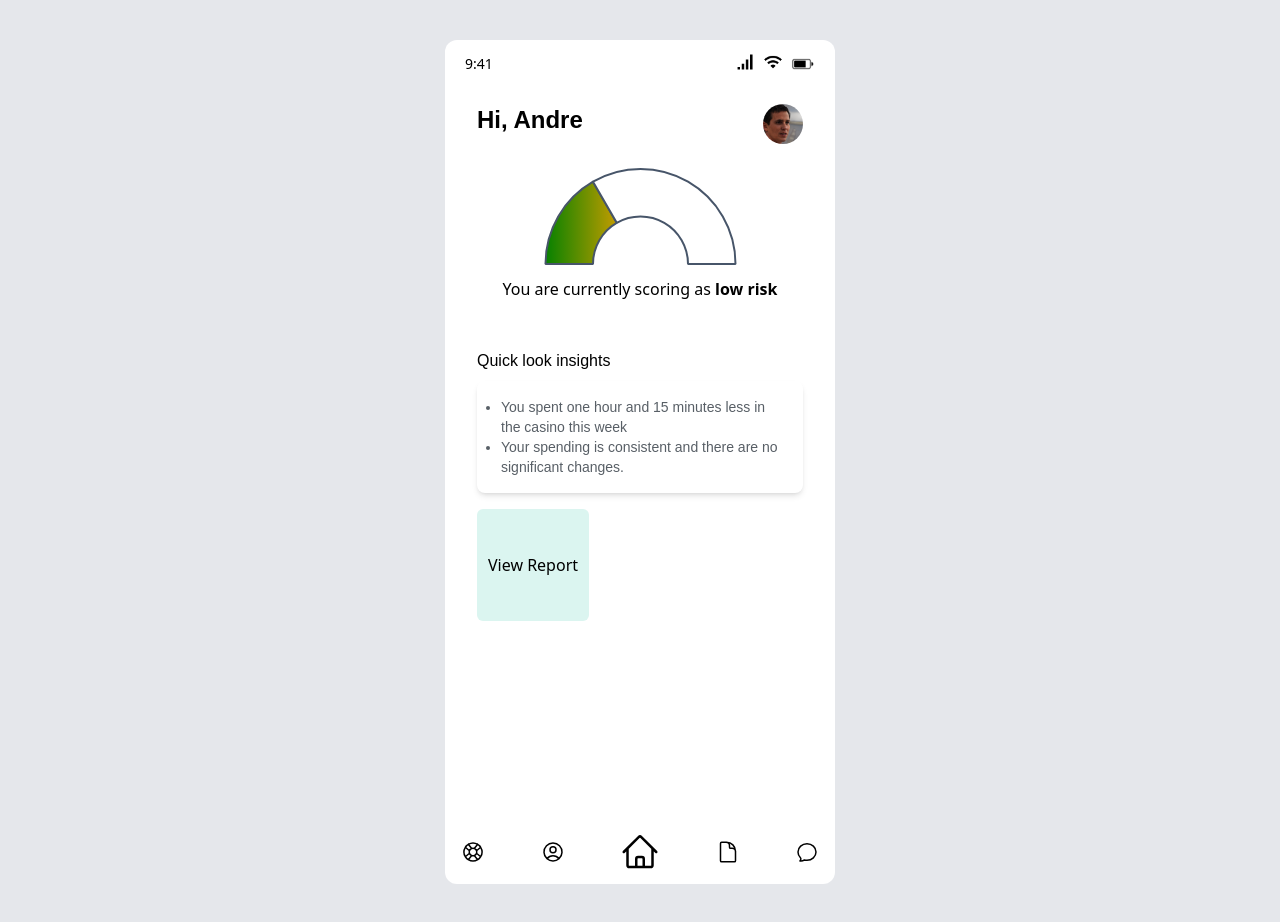
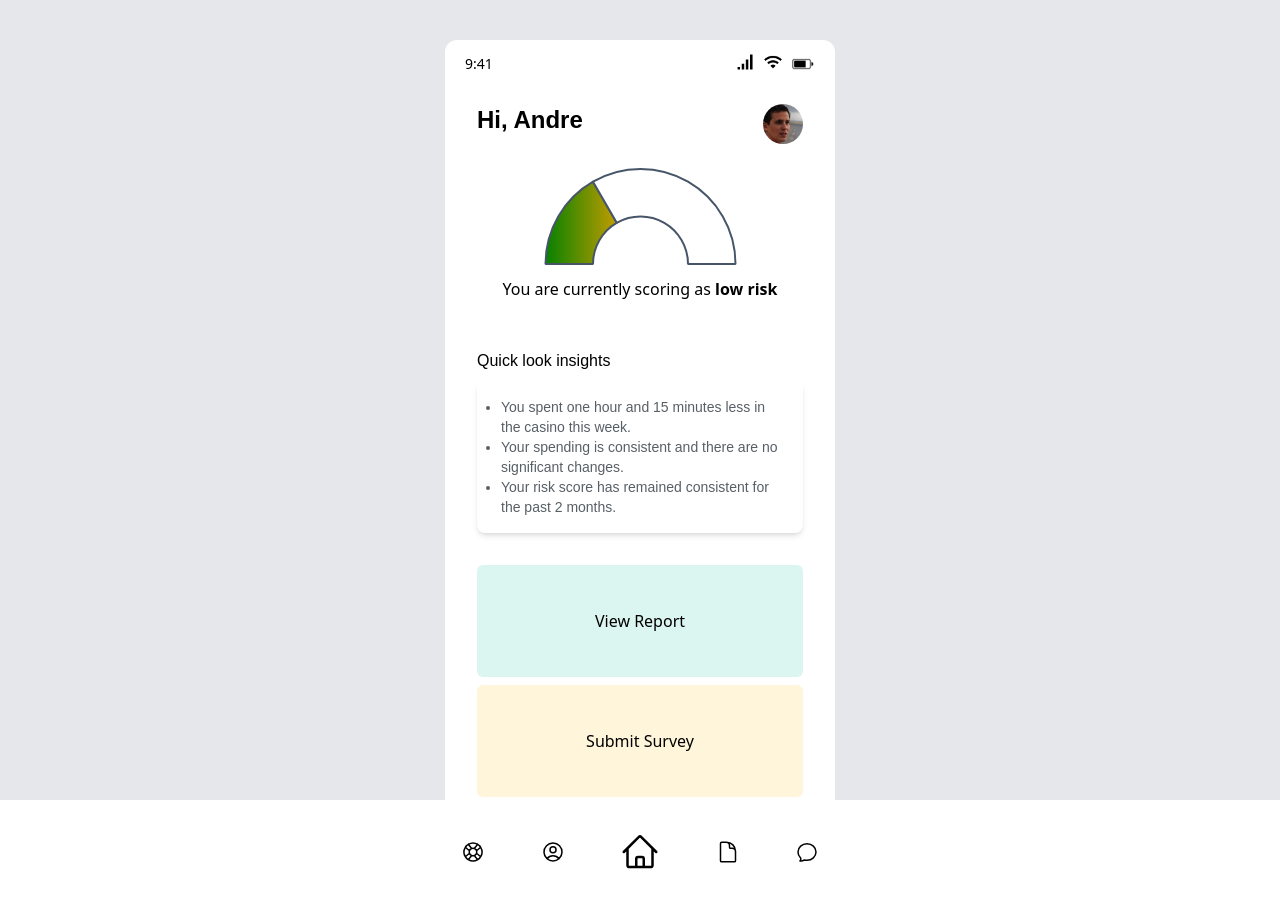
Before and after one commit to tippinsh/IUI-frontend, a React (Create React App) app: page / in a window 1280 px wide. After the commit the page ends 888 px from the top, so only its background shows below. Built offline with nearby package versions, Linux system fonts and the light colour scheme.

Commit message:
added routing to report page

```diff
--- a/package.json
+++ b/package.json
@@ -11,6 +11,7 @@
     "react": "^18.2.0",
     "react-chartjs-2": "^5.2.0",
     "react-dom": "^18.2.0",
+    "react-router-dom": "^6.8.1",
     "react-scripts": "5.0.1",
     "web-vitals": "^2.1.4"
   },
--- a/src/App.js
+++ b/src/App.js
@@ -1,8 +1,21 @@
 import * as React from "react";
 import Home from "./pages/Home";
+import { createBrowserRouter, RouterProvider } from "react-router-dom";
+import Report from "./pages/Report";
+
+const router = createBrowserRouter([
+  {
+    path: "/",
+    element: <Home />,
+  },
+  {
+    path: "/report",
+    element: <Report />,
+  },
+]);
 
 function App() {
-  return <Home></Home>;
+  return <RouterProvider router={router} />;
 }
 
 export default App;
--- a/src/components/FooterNav.js
+++ b/src/components/FooterNav.js
@@ -3,14 +3,19 @@ import { UserCircleIcon } from "@heroicons/react/24/outline";
 import { HomeIcon } from "@heroicons/react/24/outline";
 import { DocumentIcon } from "@heroicons/react/24/outline";
 import { ChatBubbleOvalLeftIcon } from "@heroicons/react/24/outline";
+import { Link } from "react-router-dom";
 
 function FooterNav() {
   return (
     <div className="w-full flex justify-between items-center pb-4 px-4">
       <LifebuoyIcon className="h-6 w-6" />
       <UserCircleIcon className="h-6 w-6" />
-      <HomeIcon className="h-10 w-10" />
-      <DocumentIcon className="h-6 w-6" />
+      <Link to="/">
+        <HomeIcon className="h-10 w-10" />
+      </Link>
+      <Link to="/report">
+        <DocumentIcon className="h-6 w-6" />
+      </Link>
       <ChatBubbleOvalLeftIcon className="h-6 w-6" />
     </div>
   );
--- a/src/components/Phone.js
+++ b/src/components/Phone.js
@@ -1,10 +1,11 @@
 import wifi from "./assets/wifi.png";
 import signal from "./assets/signal.png";
 import battery from "./assets/battery.png";
+import FooterNav from "./FooterNav";
 
 function Phone(props) {
   return (
-    <div className="flex justify-center bg-gray-200 py-10">
+    <div className="flex justify-center bg-gray-200 py-10 h-screen">
       <div className="w-[390px] h-[844px] rounded-xl bg-white">
         <div className="flex text-sm justify-between items-center py-3 px-5">
           <p>9:41</p>
--- a/src/pages/Home.js
+++ b/src/pages/Home.js
@@ -2,7 +2,7 @@ import Phone from "../components/Phone";
 import Gauge from "../components/Gauge";
 import user1 from "./assets/user.jpeg";
 import FooterNav from "../components/FooterNav";
-import Button from "../components/Button";
+import { Link } from "react-router-dom";
 
 function Home() {
   return (
@@ -24,16 +24,27 @@ function Home() {
           <div className="w-full rounded-lg shadow-md h-1/2 bg-[#FFFFF] px-2 text-[#585F66] text-sm font-sanspro">
             <ul className="list-disc bg-[#FFFFF] text-[#585F66] text-sm font-sanspro p-4">
               <li>
-                You spent one hour and 15 minutes less in the casino this week
+                You spent one hour and 15 minutes less in the casino this week.
               </li>
               <li>
                 Your spending is consistent and there are no significant
                 changes.
               </li>
+              <li>
+                Your risk score has remained consistent for the past 2 months.
+              </li>
             </ul>
           </div>
-          <div className="pt-4">
-            <Button></Button>
+          <div className="pt-8 flex flex-col gap-2 w-full">
+            <Link
+              to="/report"
+              className="w-full h-28 bg-[#DBF5F0] rounded-md flex justify-center items-center"
+            >
+              <p>View Report</p>
+            </Link>
+            <button className="w-full h-28 bg-[#FFF5DA] rounded-md flex justify-center items-center">
+              <p>Submit Survey</p>
+            </button>
           </div>
         </section>
         <div className="mt-auto">
--- /dev/null
+++ b/src/pages/Report.js
@@ -0,0 +1,17 @@
+import Phone from "../components/Phone";
+import FooterNav from "../components/FooterNav";
+
+function Report() {
+  return (
+    <Phone>
+      <div className="flex flex-col content-center h-[800px]">
+        <div>Hello</div>
+        <div className="mt-auto">
+          <FooterNav></FooterNav>
+        </div>
+      </div>
+    </Phone>
+  );
+}
+
+export default Report;
```
Also changed, not shown: 1 other file (tests, documents, lock files or other folders).
